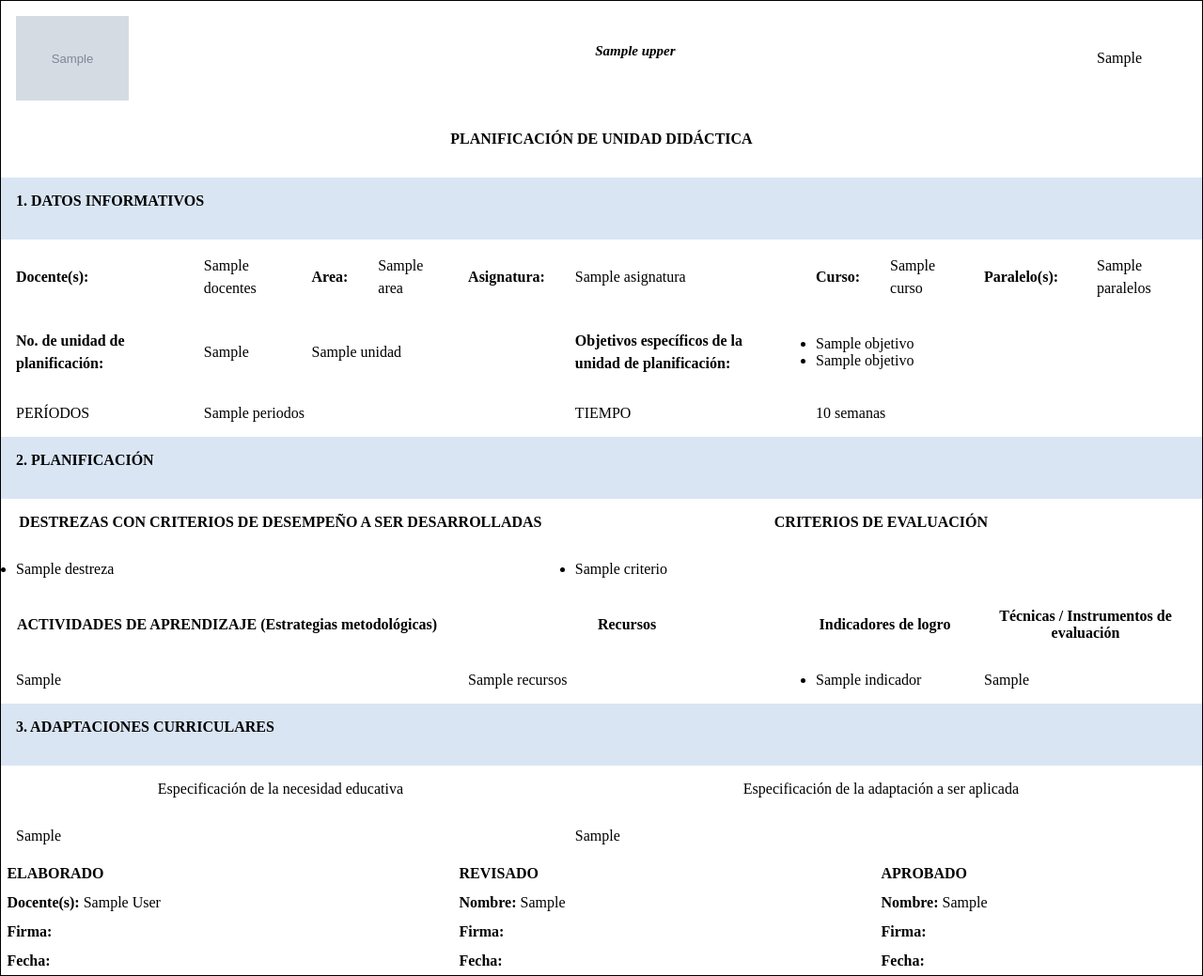
After one commit to cesardlinx/asistentecatedra, a Django app: template planificaciones/templates/planificaciones/pdfs/plan_unidad_pdf.html in a window 1280 px wide. The commit adds this page. Shown: the whole page at 94% size. Run offline with Django 3.2, Linux system fonts and the light colour scheme; the template is opened without the code that fills it: most values are stand-ins (such as "Sample title", 1, 10 or a date in 2020); grey boxes marked "Sample" are stand-in pictures.

Commit message:
Pdf creation for plan de unidad
Added pdf creation support for unit planning

```diff
--- a/planificaciones/templates/planificaciones/pdfs/plan_anual_pdf.html
+++ b/planificaciones/templates/planificaciones/pdfs/plan_anual_pdf.html
@@ -16,7 +16,7 @@
                 <img class="logo logo-left" src="{{ school_logo }}">
             </td>
             <td colspan="5">
-                <h3 class="title" style="font-size: 15px;">
+                <h3 class="title" style="font-size: 15px; font-style: italic;">
                     {% if school_name %}
                         {{ school_name.upper }}
                     {% else %}
--- /dev/null
+++ b/planificaciones/templates/planificaciones/pdfs/plan_unidad_pdf.html
@@ -0,0 +1,210 @@
+{% load static %}
+
+<!DOCTYPE html>
+<html lang="es">
+<head>
+    <meta http-equiv="Content-Type" content="text/html; charset=utf-8">
+    <meta name="viewport" content="width=device-width, initial-scale=1.0">
+    <title>{{ title }}</title>
+    <link rel="stylesheet" href="{% static 'css/style_pdfs.css' %}">
+</head>
+
+<body>
+    <table class="bordered">
+        <tr>
+            <td align="center">
+                <img class="logo logo-left" src="{{ school_logo }}">
+            </td>
+            <td colspan="8">
+                <h3 class="title" style="font-size: 15px; font-style: italic;">
+                    {% if school_name %}
+                        {{ school_name.upper }}
+                    {% else %}
+                        No tiene agregado el nombre de su institución en su perfil.
+                    {% endif %}
+                </h3>
+            </td>
+            <td align="center">
+                {{ plan.ano_lectivo }}
+            </td>
+        </tr>
+        <tr>
+            <td colspan="10"><h4 class="title">PLANIFICACIÓN DE UNIDAD DIDÁCTICA</h4></td>
+        </tr>
+        <tr>
+            <td colspan="10" class="colored"><h4 class="subtitle">1. DATOS INFORMATIVOS</h4></td>
+        </tr>
+        <tr>
+            <td>
+                <p><strong>Docente(s): </strong></p>
+            </td>
+            <td>
+                <p>{{ plan.docentes }}</p>
+            </td>
+            <td>
+                <p><strong>Area: </strong></p>
+            </td>
+            <td>
+                <p>{{ plan.asignatura.area }}</p>
+            </td>
+            <td>
+                <p><strong>Asignatura: </strong></p>
+            </td>
+            <td>
+                <p>{{ plan.asignatura }}</p>
+            </td>
+            <td>
+                <p><strong>Curso: </strong></p>
+            </td>
+            <td>
+                <p>{{ plan.curso }}</p>
+            </td>
+            <td>
+                <p><strong>Paralelo(s): </strong></p>
+            </td>
+            <td>
+                <p>{{ plan.paralelos }}</p>
+            </td>
+        </tr>
+
+        <tr>
+            <td>
+                 <p><strong>No. de unidad de planificación: </strong></p>
+            </td>
+            <td>
+                {{ plan.unidad.numero_unidad }}
+            </td>
+            {% if plan.asignatura.name == 'Lengua y Literatura' %}
+            <td colspan="3">
+                {% for subunidad in subunidades %}
+                <p>{{ subunidad }}</p>
+                {% endfor %}
+            </td>
+            {% else %}
+            <td colspan="3">
+                 {{ plan.unidad.titulo }}
+            </td>
+            {% endif %}
+            <td>
+                <p><strong>Objetivos específicos de la unidad de planificación: </strong></p>
+            </td>
+            <td colspan="4">
+                <ul>
+                    {% for objetivo in plan.objetivos.all %}
+                    <li>{{ objetivo }}</li>
+                    {% endfor %}
+                    {% for objetivo in plan.objetivos_generales.all %}
+                    <li>{{ objetivo }}</li>
+                    {% endfor %}
+                </ul>
+            </td>
+        </tr>
+
+        <tr>
+            <td>PERÍODOS</td>
+            <td colspan="4">
+                {{ plan.periodos }}
+            </td>
+            <td>TIEMPO</td>
+            <td colspan="4">
+                {{ plan.tiempo }} semanas
+            </td>
+        </tr>
+
+        <tr>
+            <td colspan="10" class="colored"><h4 class="subtitle">2. PLANIFICACIÓN</h4></td>
+        </tr>
+
+        <tr class="table-header">
+            <td colspan="5" style="text-align:center;">DESTREZAS CON CRITERIOS DE DESEMPEÑO A SER DESARROLLADAS</td>
+            <td colspan="5" style="text-align:center;">CRITERIOS DE EVALUACIÓN</td>
+        </tr>
+
+        {% for actividad in plan.actividades_aprendizaje.all %}
+        <tr>
+            <td colspan="5">
+                <ul>
+                    {% for destreza in actividad.destrezas.all %}
+                    <li>{{ destreza }}</li>
+                    {% endfor %}
+                </ul>
+            </td>
+            <td colspan="5">
+                <ul>
+                    {% for criterio in actividad.criterios_evaluacion.all %}
+                    <li>{{ criterio }}</li>
+                    {% endfor %}
+                </ul>
+            </td>
+        </tr>
+        {% endfor %}
+
+        <tr class="table-header">
+            <td colspan="4" style="text-align:center;">ACTIVIDADES DE APRENDIZAJE (Estrategias metodológicas)</td>
+            <td colspan="2" style="text-align:center;">Recursos</td>
+            <td colspan="2" style="text-align:center;">Indicadores de logro</td>
+            <td colspan="2" style="text-align:center;">Técnicas / Instrumentos de evaluación</td>
+        </tr>
+
+        {% for actividad in plan.actividades_aprendizaje.all %}
+        <tr>
+            <td colspan="4">
+                {{ actividad.estrategias_metodologicas }}
+            </td>
+            <td colspan="2">
+                {{ actividad.recursos }}
+            </td>
+            <td colspan="2">
+                <ul>
+                    {% for indicador in actividad.indicadores.all %}
+                        <li>{{ indicador }}</li>
+                    {% endfor %}
+                </ul>
+            </td>
+            <td colspan="2">
+                {{ actividad.instrumentos_evaluacion }}
+            </td>
+        </tr>
+        {% endfor %}
+        <tr>
+            <td colspan="10" class="colored"><h4 class="subtitle">3. ADAPTACIONES CURRICULARES</h4></td>
+        </tr>
+        <tr>
+            <td  colspan="5"style="text-align:center;">Especificación de la necesidad educativa</td>
+            <td  colspan="5"style="text-align:center;">Especificación de la adaptación a ser aplicada</td>
+        </tr>
+        <tr>
+            <td colspan="5">{{ plan.necesidad_adaptacion }}</td>
+            <td colspan="5">{{ plan.adaptacion_curricular }}</td>
+        </tr>
+        <tr>
+            <td class="footer-cell" colspan="4" class="colored"><strong>ELABORADO</strong></td>
+            <td class="footer-cell" colspan="3" class="colored"><strong>REVISADO</strong></td>
+            <td class="footer-cell" colspan="3" class="colored"><strong>APROBADO</strong></td>
+        </tr>
+        <tr>
+            <td class="footer-cell" colspan="4"><strong>Docente(s): </strong>{{ plan.elaborado_por.first_name }} {{ plan.elaborado_por.last_name }}</td>
+            <td class="footer-cell" colspan="3"><strong>Nombre: </strong>
+                {% if plan.revisado_por %}
+                    {{ plan.revisado_por }}
+                {% endif %}
+            </td>
+            <td class="footer-cell" colspan="3"><strong>Nombre: </strong>
+                {% if plan.aprobado_por %}
+                    {{ plan.aprobado_por }}
+                {% endif %}
+            </td>
+        </tr>
+        <tr>
+            <td class="footer-cell" colspan="4"><strong>Firma: </strong></td>
+            <td class="footer-cell" colspan="3"><strong>Firma: </strong></td>
+            <td class="footer-cell" colspan="3"><strong>Firma: </strong></td>
+        </tr>
+        <tr>
+            <td class="footer-cell" colspan="4"><strong>Fecha: </strong></td>
+            <td class="footer-cell" colspan="3"><strong>Fecha: </strong></td>
+            <td class="footer-cell" colspan="3"><strong>Fecha: </strong></td>
+        </tr>
+    </table>
+</body>
+</html>
--- a/planificaciones/templates/planificaciones/planificacion_list.html
+++ b/planificaciones/templates/planificaciones/planificacion_list.html
@@ -98,6 +98,10 @@
                                             </button>
                                         </form>
                                     {% elif type == 'unidad' %}
+                                        <a class="icon edit" href="{% url 'plan_unidad_pdf' pk=plan.pk %}" title="Exportar a PDF">
+                                            <span class="fas fa-file-pdf"></span>
+                                        </a>
+
                                         <form method="POST" action="{% url 'plan_unidad_duplicate' pk=plan.pk %}">
                                             {% csrf_token %}
                                             <button class="icon-button copy" type="submit" title="Duplicar Plan">
--- a/planificaciones/urls.py
+++ b/planificaciones/urls.py
@@ -16,7 +16,8 @@ from .views.plan_unidad_views import (PlanUnidadListView,
                                       PlanUnidadCreateView,
                                       PlanUnidadUpdateView,
                                       PlanUnidadDeleteView,
-                                      PlanUnidadDuplicateView)
+                                      PlanUnidadDuplicateView,
+                                      PlanUnidadPdfView)
 from .views.plan_destrezas_views import (PlanDestrezasListView,
                                          PlanDestrezasCreateView,
                                          PlanDestrezasUpdateView,
@@ -95,4 +96,6 @@ urlpatterns = [
           name='plan_clase_pdf'),
      path('plan_anual/pdf/<int:pk>/', PlanAnualPdfView.as_view(),
           name='plan_anual_pdf'),
+     path('plan_unidad/pdf/<int:pk>/', PlanUnidadPdfView.as_view(),
+          name='plan_unidad_pdf'),
 ]
--- a/static/css/style_pdfs.css
+++ b/static/css/style_pdfs.css
@@ -32,6 +32,10 @@
      background-color: #dae5f4;
  }
 
+ td.footer-cell {
+   padding: 0.4em;
+ }
+
  /* titles */
  .title {
    text-align: center;
```
Also changed, not shown: planificaciones/tests/test_urls.py (+11 -3 lines), planificaciones/tests/test_views/test_plan_unidad.py (+43 -1 lines), planificaciones/views/plan_unidad_views.py (+17 -2 lines).
